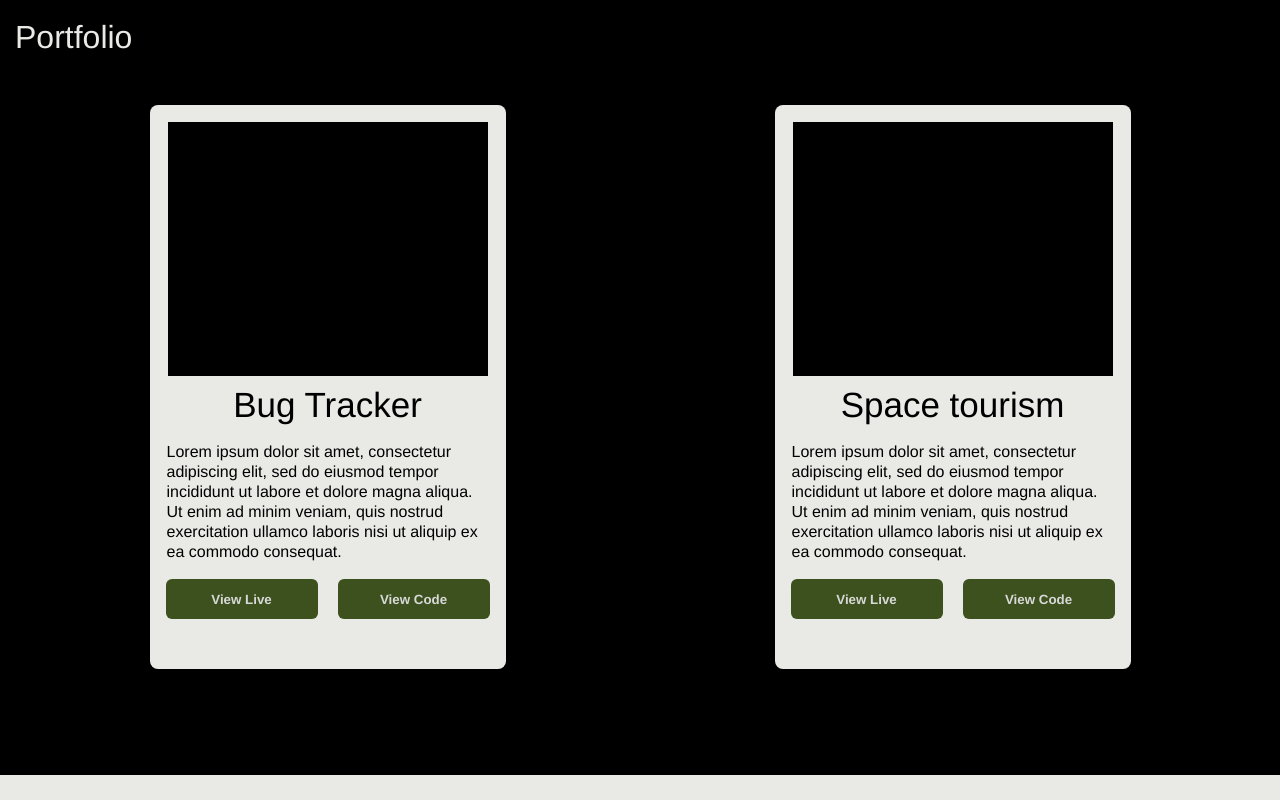
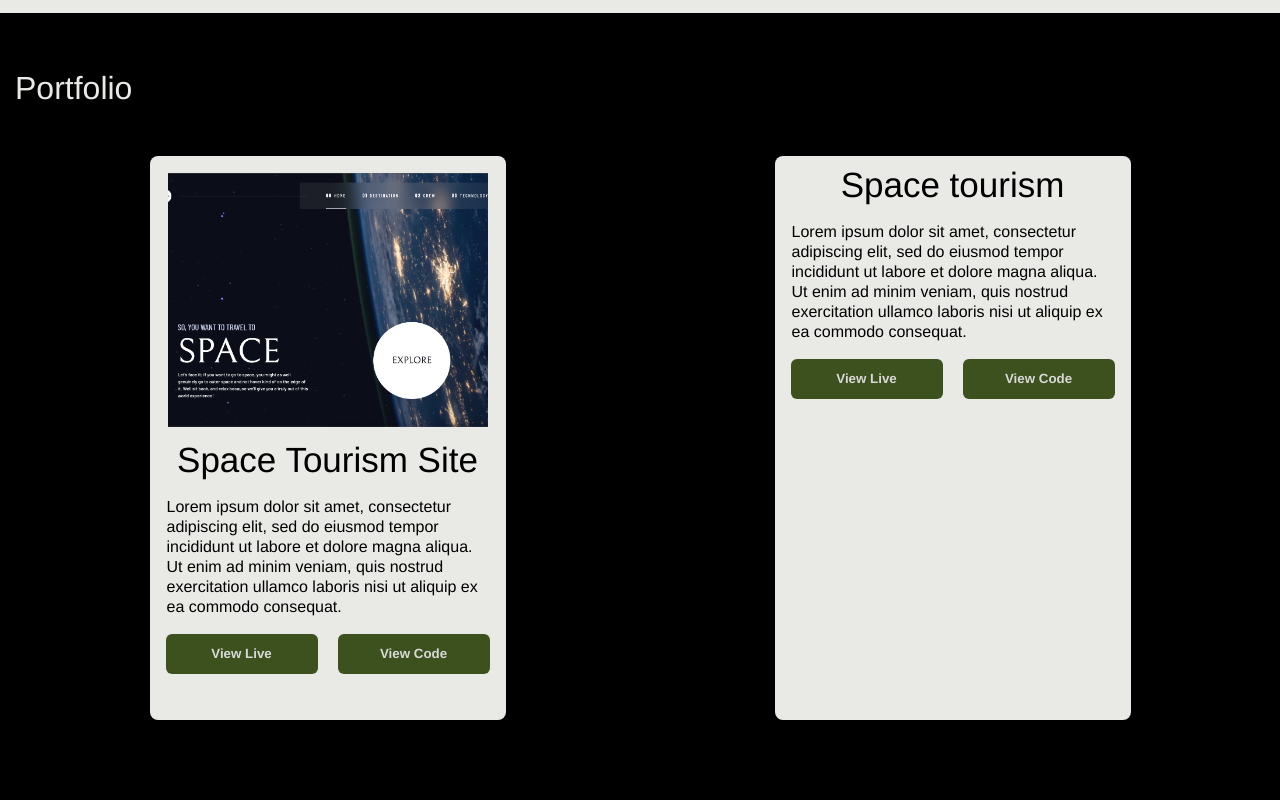
Before and after one commit to theidriselijah/Idris-Elijah, a React (Vite) app: page / in a window 1280 px wide. Shown: the part 1600-2400 px from the top of the page. Built offline with nearby package versions, Linux system fonts and the light colour scheme.

Commit message:
Last commit

```diff
--- a/src/App.css
+++ b/src/App.css
@@ -39,7 +39,7 @@ h5 {
     margin-top: 9px;;
 }
 
-img {
+.about-pic {
     width: 70%;
     border-radius: 100%;
 }
@@ -66,7 +66,7 @@ button:active {
 }
 
 form {
-    max-width: 383px;
+    max-width: 400px;
     height: 512px;
     color: #E9E9E6;
     display: flex;
@@ -171,11 +171,12 @@ textarea {
     line-height: 20px;
 }
 
-.project-img {
+.project-img img {
     width: 320px;
     height: 254px;
     background-color: #000000;
     margin-top: 17px;
+    object-fit: cover;
 }
 
 .project-button-area {
--- a/src/App.jsx
+++ b/src/App.jsx
@@ -1,6 +1,7 @@
 import { useState } from "react"
 import './App.css'
 import aboutPic from './assets/idris-elijah.png'
+import spaceTourism from './assets/space-tourism-website-screenshot.png'
 import Navbar from './components/Navbar'
 import Footer from "./components/Footer"
 import BackToTopButton from "./components/BackToTopButton"
@@ -41,7 +42,7 @@ export default function App() {
 
         <div className="section about" id="about">
           <div className="header">
-            <img src={aboutPic} />
+            <img className="about-pic" src={aboutPic} />
             <div className="header-title">
               <h3>Idris Elijah</h3>
               <p>Junior Front-End Web Developer</p>
@@ -74,8 +75,10 @@ export default function App() {
           <h4>Portfolio</h4>
           <div className="portfolio-projects">
             <div className="project">
-              <div className="project-img"></div>
-              <h5>Bug Tracker</h5>
+              <div className="project-img">
+                <img src={spaceTourism}/>
+              </div>
+              <h5>Space Tourism Site</h5>
               <p>
                 Lorem ipsum dolor sit amet, consectetur adipiscing elit, sed do
                 eiusmod tempor incididunt ut labore et dolore magna aliqua. Ut
@@ -83,8 +86,8 @@ export default function App() {
                 nisi ut aliquip ex ea commodo consequat.
               </p>
               <div className="project-button-area">
-                <button>View Live</button>
-                <button>View Code</button>
+                <a href="https://zippy-cat-901da8.netlify.app" target="_blank"><button>View Live</button></a>
+                <a href="https://github.com/theidriselijah/Space-tourism-website/tree/main/Space%20Travel%20Site" target="_blank"><button>View Code</button></a>
               </div>
             </div>
 
```
Also changed, not shown: src/assets/space-tourism-website-screenshot.png (added).
